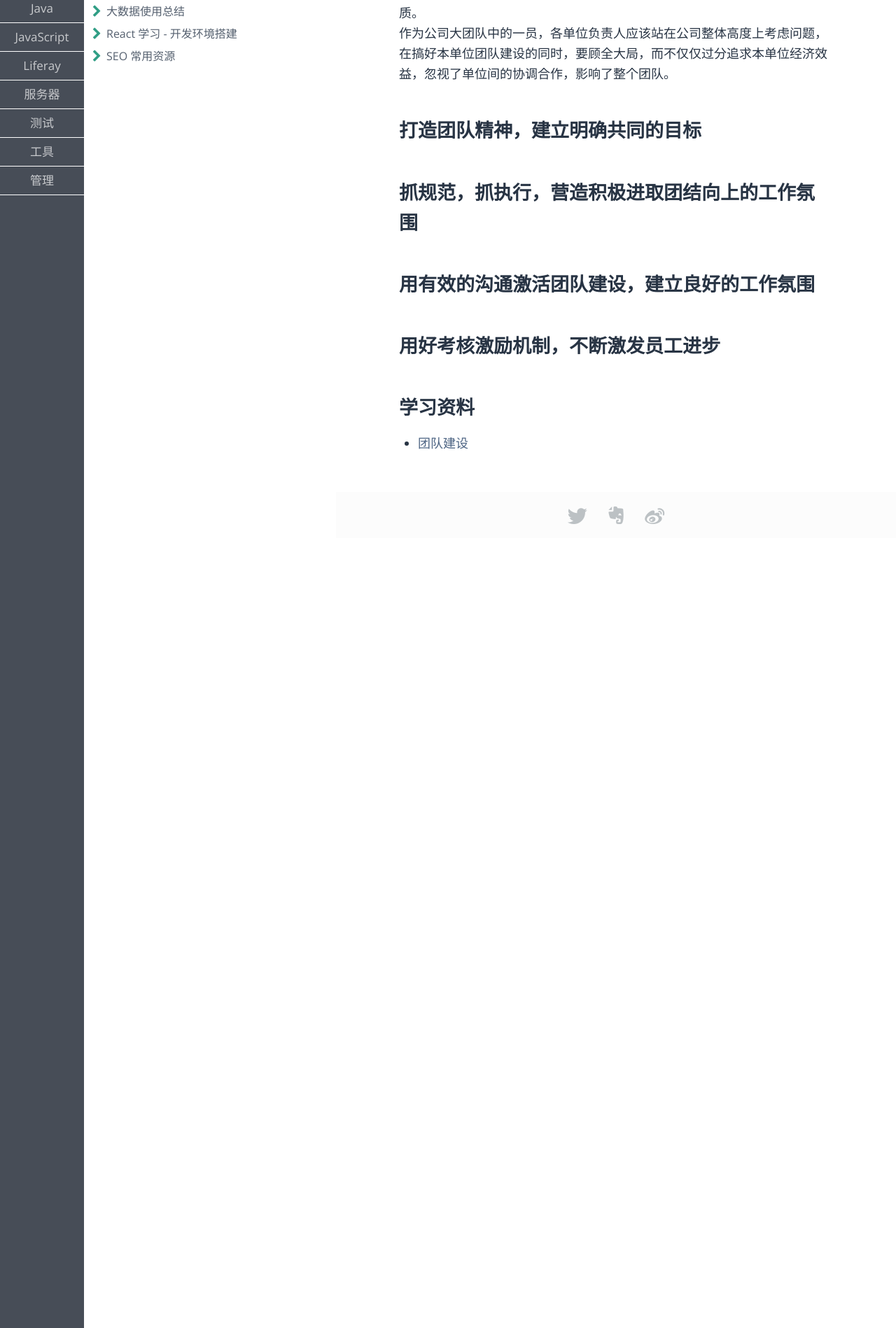
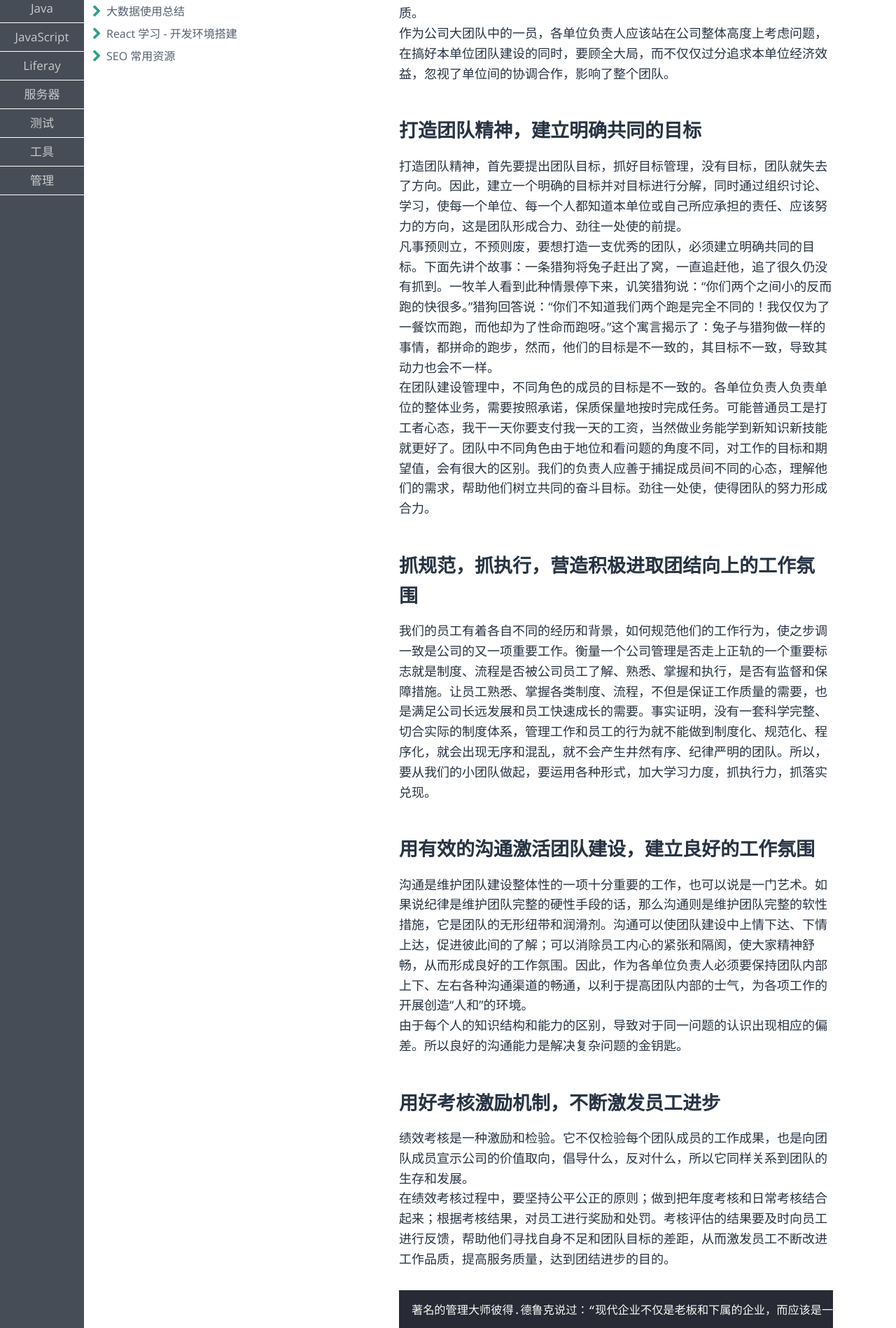
Before and after one commit to sohui/sohui.github.io, a Jekyll site: the page built from _posts/mba/2017-08-23-team-building-principle.md, in a window 1280 px wide. Shown: the part 624-2522 px from the top of the page at 70% size. Built offline with Jekyll 4.4.1, drawn with Linux system fonts in a browser that asks for light colours; some web fonts are replaced; comment, search, counter and statistics services are not loaded.

Commit message:
Update团队建设

````diff
--- a/_posts/mba/2017-08-23-team-building-principle.md
+++ b/_posts/mba/2017-08-23-team-building-principle.md
@@ -14,12 +14,24 @@ keywords: 团队建设
 作为公司大团队中的一员，各单位负责人应该站在公司整体高度上考虑问题，在搞好本单位团队建设的同时，要顾全大局，而不仅仅过分追求本单位经济效益，忽视了单位间的协调合作，影响了整个团队。
 
 ## 打造团队精神，建立明确共同的目标
+打造团队精神，首先要提出团队目标，抓好目标管理，没有目标，团队就失去了方向。因此，建立一个明确的目标并对目标进行分解，同时通过组织讨论、学习，使每一个单位、每一个人都知道本单位或自己所应承担的责任、应该努力的方向，这是团队形成合力、劲往一处使的前提。<br>
+凡事预则立，不预则废，要想打造一支优秀的团队，必须建立明确共同的目标。下面先讲个故事：一条猎狗将兔子赶出了窝，一直追赶他，追了很久仍没有抓到。一牧羊人看到此种情景停下来，讥笑猎狗说：“你们两个之间小的反而跑的快很多。”猎狗回答说：“你们不知道我们两个跑是完全不同的！我仅仅为了一餐饮而跑，而他却为了性命而跑呀。”这个寓言揭示了：兔子与猎狗做一样的事情，都拼命的跑步，然而，他们的目标是不一致的，其目标不一致，导致其动力也会不一样。<br>
+在团队建设管理中，不同角色的成员的目标是不一致的。各单位负责人负责单位的整体业务，需要按照承诺，保质保量地按时完成任务。可能普通员工是打工者心态，我干一天你要支付我一天的工资，当然做业务能学到新知识新技能就更好了。团队中不同角色由于地位和看问题的角度不同，对工作的目标和期望值，会有很大的区别。我们的负责人应善于捕捉成员间不同的心态，理解他们的需求，帮助他们树立共同的奋斗目标。劲往一处使，使得团队的努力形成合力。
 
 ## 抓规范，抓执行，营造积极进取团结向上的工作氛围
+我们的员工有着各自不同的经历和背景，如何规范他们的工作行为，使之步调一致是公司的又一项重要工作。衡量一个公司管理是否走上正轨的一个重要标志就是制度、流程是否被公司员工了解、熟悉、掌握和执行，是否有监督和保障措施。让员工熟悉、掌握各类制度、流程，不但是保证工作质量的需要，也是满足公司长远发展和员工快速成长的需要。事实证明，没有一套科学完整、切合实际的制度体系，管理工作和员工的行为就不能做到制度化、规范化、程序化，就会出现无序和混乱，就不会产生井然有序、纪律严明的团队。所以，要从我们的小团队做起，要运用各种形式，加大学习力度，抓执行力，抓落实兑现。
 
 ## 用有效的沟通激活团队建设，建立良好的工作氛围
+沟通是维护团队建设整体性的一项十分重要的工作，也可以说是一门艺术。如果说纪律是维护团队完整的硬性手段的话，那么沟通则是维护团队完整的软性措施，它是团队的无形纽带和润滑剂。沟通可以使团队建设中上情下达、下情上达，促进彼此间的了解；可以消除员工内心的紧张和隔阂，使大家精神舒畅，从而形成良好的工作氛围。因此，作为各单位负责人必须要保持团队内部上下、左右各种沟通渠道的畅通，以利于提高团队内部的士气，为各项工作的开展创造“人和”的环境。<br>
+由于每个人的知识结构和能力的区别，导致对于同一问题的认识出现相应的偏差。所以良好的沟通能力是解决复杂问题的金钥匙。
 
 ## 用好考核激励机制，不断激发员工进步
+绩效考核是一种激励和检验。它不仅检验每个团队成员的工作成果，也是向团队成员宣示公司的价值取向，倡导什么，反对什么，所以它同样关系到团队的生存和发展。<br>
+在绩效考核过程中，要坚持公平公正的原则；做到把年度考核和日常考核结合起来；根据考核结果，对员工进行奖励和处罚。考核评估的结果要及时向员工进行反馈，帮助他们寻找自身不足和团队目标的差距，从而激发员工不断改进工作品质，提高服务质量，达到团结进步的目的。<br>
+
+```
+著名的管理大师彼得.德鲁克说过：“现代企业不仅是老板和下属的企业，而应该是一个团队。”我们应该采取切实有效的措施，抓好团队建设，凝聚团队的力量，推动公司不断向前发展。
+```
 
 ## 学习资料
 * [团队建设](http://wiki.mbalib.com/wiki/%E5%9B%A2%E9%98%9F%E5%BB%BA%E8%AE%BE)
````
